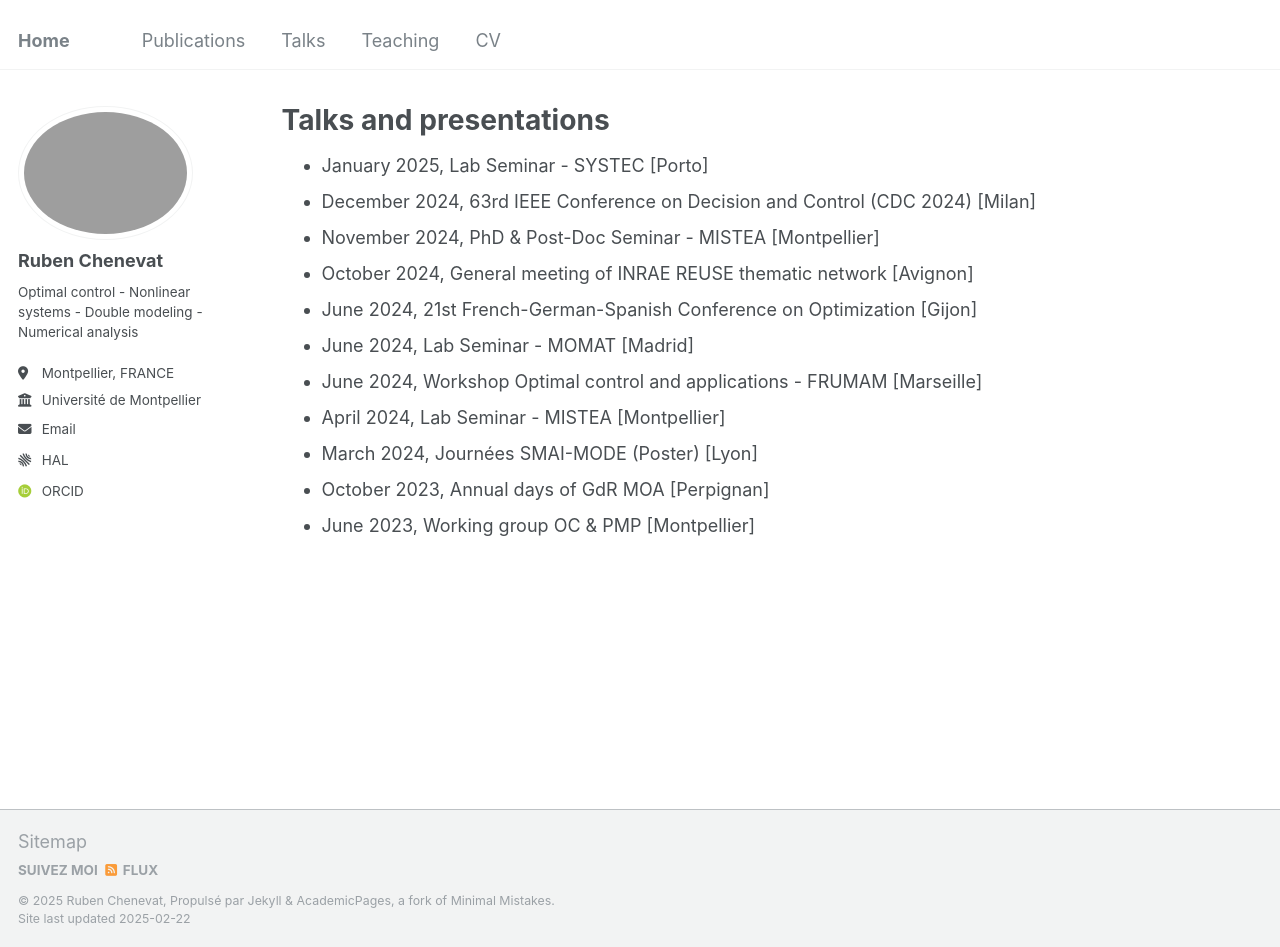
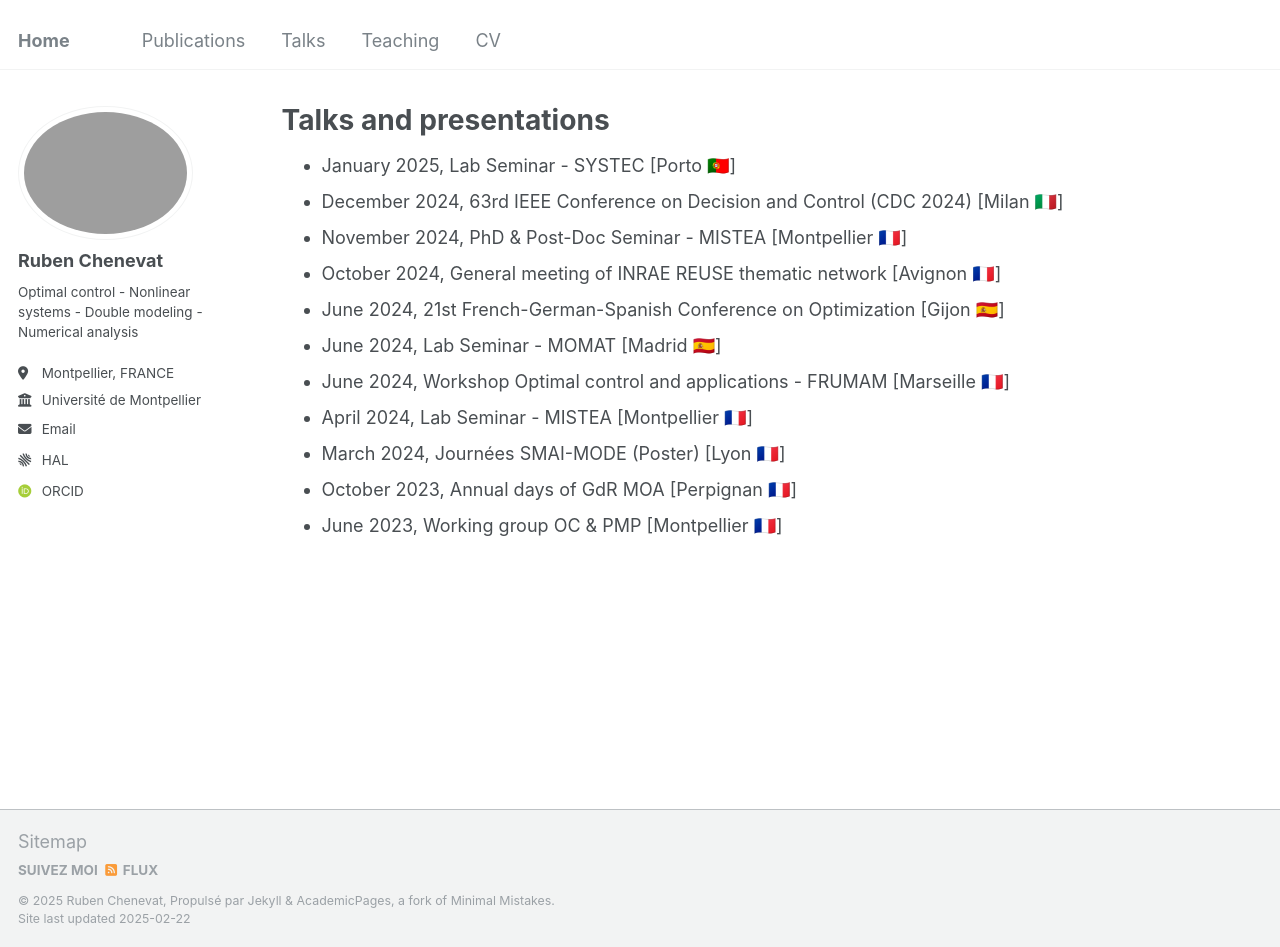
Before and after one commit to rubenchenevat/rubenchenevat.github.io, a Jekyll site: the page built from _pages/talks.html, in a window 1280 px wide and 947 px high. Built offline with Jekyll 4.4.1, drawn with Linux system fonts in a browser that asks for light colours; some web fonts are replaced.

```diff
--- a/_pages/talks.html
+++ b/_pages/talks.html
@@ -17,15 +17,15 @@ author_profile: true
 -->
 
 <ul>
-    <li>January 2025, Lab Seminar - SYSTEC [Porto]</li>
-    <li>December 2024, 63rd IEEE Conference on Decision and Control (CDC 2024) [Milan]</li>
-    <li>November 2024, PhD & Post-Doc Seminar - MISTEA [Montpellier]</li>
-    <li>October 2024, General meeting of INRAE REUSE thematic network [Avignon]</li>
-    <li>June 2024, 21st French-German-Spanish Conference on Optimization [Gijon]</li>
-    <li>June 2024, Lab Seminar - MOMAT [Madrid]</li>
-    <li>June 2024, Workshop Optimal control and applications - FRUMAM [Marseille]</li>
-    <li>April 2024, Lab Seminar - MISTEA [Montpellier]</li>
-    <li>March 2024, Journées SMAI-MODE (Poster) [Lyon]</li>
-    <li>October 2023, Annual days of GdR MOA [Perpignan]</li>
-    <li>June 2023, Working group OC & PMP [Montpellier]</li>
+    <li>January 2025, Lab Seminar - SYSTEC [Porto 🇵🇹]</li>
+    <li>December 2024, 63rd IEEE Conference on Decision and Control (CDC 2024) [Milan 🇮🇹]</li>
+    <li>November 2024, PhD & Post-Doc Seminar - MISTEA [Montpellier 🇫🇷]</li>
+    <li>October 2024, General meeting of INRAE REUSE thematic network [Avignon 🇫🇷]</li>
+    <li>June 2024, 21st French-German-Spanish Conference on Optimization [Gijon 🇪🇸]</li>
+    <li>June 2024, Lab Seminar - MOMAT [Madrid 🇪🇸]</li>
+    <li>June 2024, Workshop Optimal control and applications - FRUMAM [Marseille 🇫🇷]</li>
+    <li>April 2024, Lab Seminar - MISTEA [Montpellier 🇫🇷]</li>
+    <li>March 2024, Journées SMAI-MODE (Poster) [Lyon 🇫🇷]</li>
+    <li>October 2023, Annual days of GdR MOA [Perpignan 🇫🇷]</li>
+    <li>June 2023, Working group OC & PMP [Montpellier 🇫🇷]</li>
 </ul>
```
